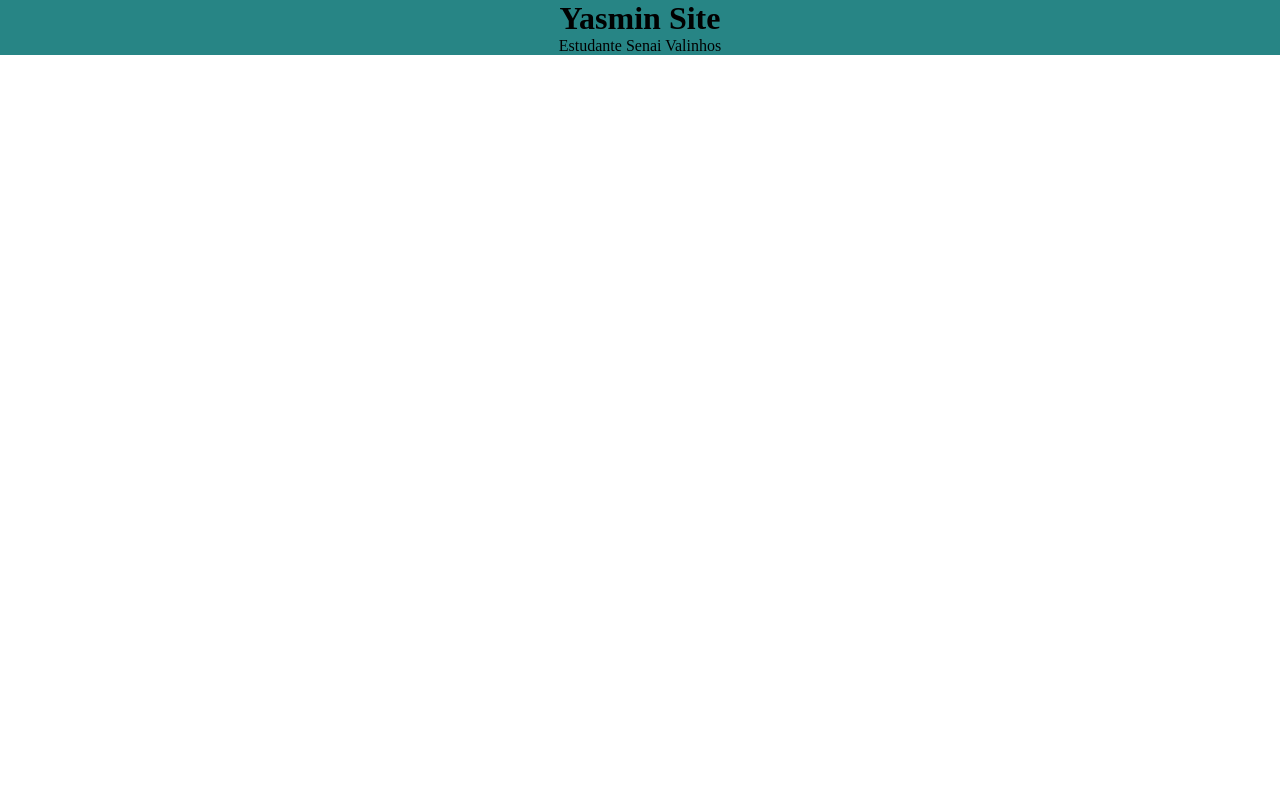
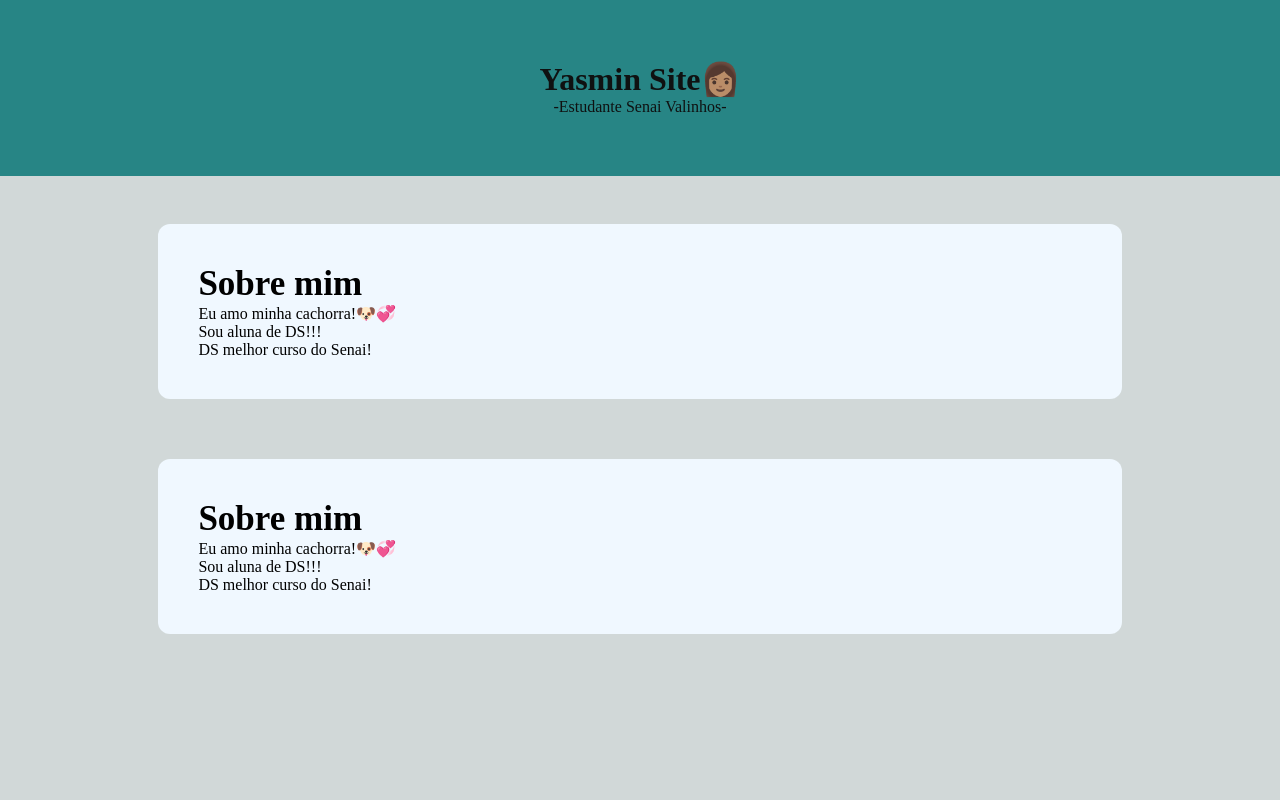
Before and after one commit to yas618/meu-primeiro-site, a plain HTML site: page index.html in a window 1280 px wide. Drawn offline with Linux system fonts and the light colour scheme.

Commit message:
Finish about settings

```diff
--- a/assets/styles/index.css
+++ b/assets/styles/index.css
@@ -2,12 +2,52 @@
 * {
     margin: 0px;
     padding: 0;
+    box-sizing: border-box;
 }
 
-h1,
-p {
-    text-align: center;
+body {
+    display: flex;
+    flex-direction: column;
+    min-height: 100vh;
 }
+
+
 header {
     background-color: rgb(39, 133, 133);
+    color:rgb(15, 17, 17);
+    padding: 60px;
+    text-align: center;
+
 }
+
+main{
+    background-color:rgb(209, 216, 216);
+    padding: 48px 38px;
+    width: 100%;
+    flex: 1 ;
+}
+
+/* Seção Sobre mim */
+about-section{
+    display: block;
+    width: 80%;
+    background-color: aliceblue;
+    padding: 40px;
+    margin: 0 auto;
+    border-radius: 12px;
+    margin-bottom: 60px;
+
+ }
+
+ #titulo-sobre-mim {
+    font-size: 35px;
+
+ }
+.descricao{
+    font-size: 20px;
+
+}
+.titulo-sobre-mim {
+    font-size: 30px;
+
+ }
--- a/index.html
+++ b/index.html
@@ -9,8 +9,23 @@
 <body>
     <header>
 
-        <h1>Yasmin Site</h1>
-        <p>Estudante Senai Valinhos</p>
+        <h1>Yasmin Site👩🏽</h1>
+        <p>-Estudante Senai Valinhos-</p>
     </header>
+
+    <main>
+        <about-section>
+            <h3 id="titulo-sobre-mim">Sobre mim</h3>
+            <p class="texto-sobre-mim"> Eu amo minha cachorra!🐶💞 </P>
+             <p class="texto-sobremim"> Sou aluna de DS!!!</p>
+             <p class="texto-sobre-mim"> DS melhor curso do Senai!</p>
+        </about-section>
+        <about-section>
+            <h3 id="titulo-sobre-mim">Sobre mim</h3>
+            <p class="texto-sobre-mim"> Eu amo minha cachorra!🐶💞 </P>
+             <p class="texto-sobremim"> Sou aluna de DS!!!</p>
+             <p class="texto-sobre-mim"> DS melhor curso do Senai!</p>
+        </about-section>
+    </main>
 </body>
 </html>
```
